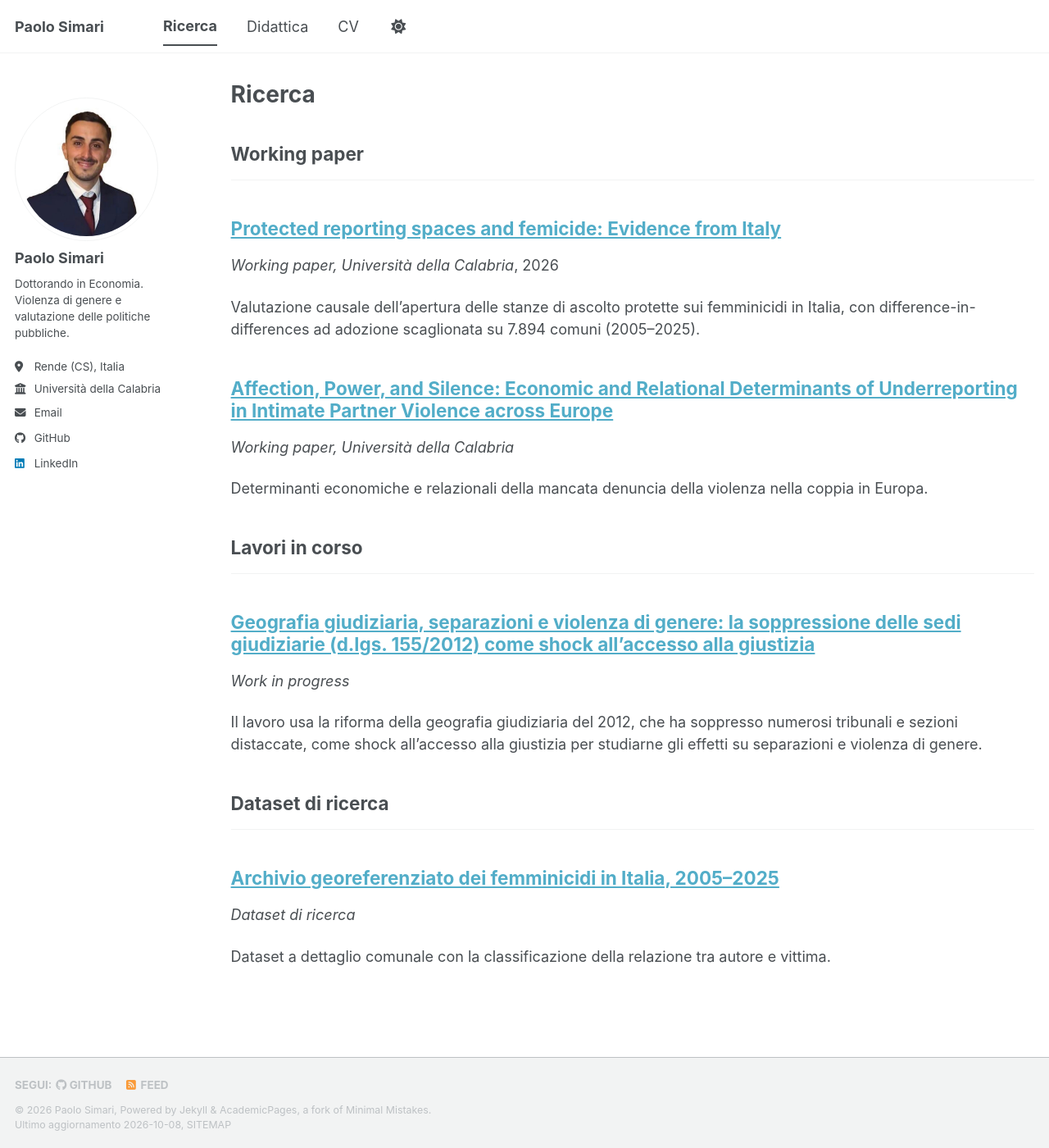
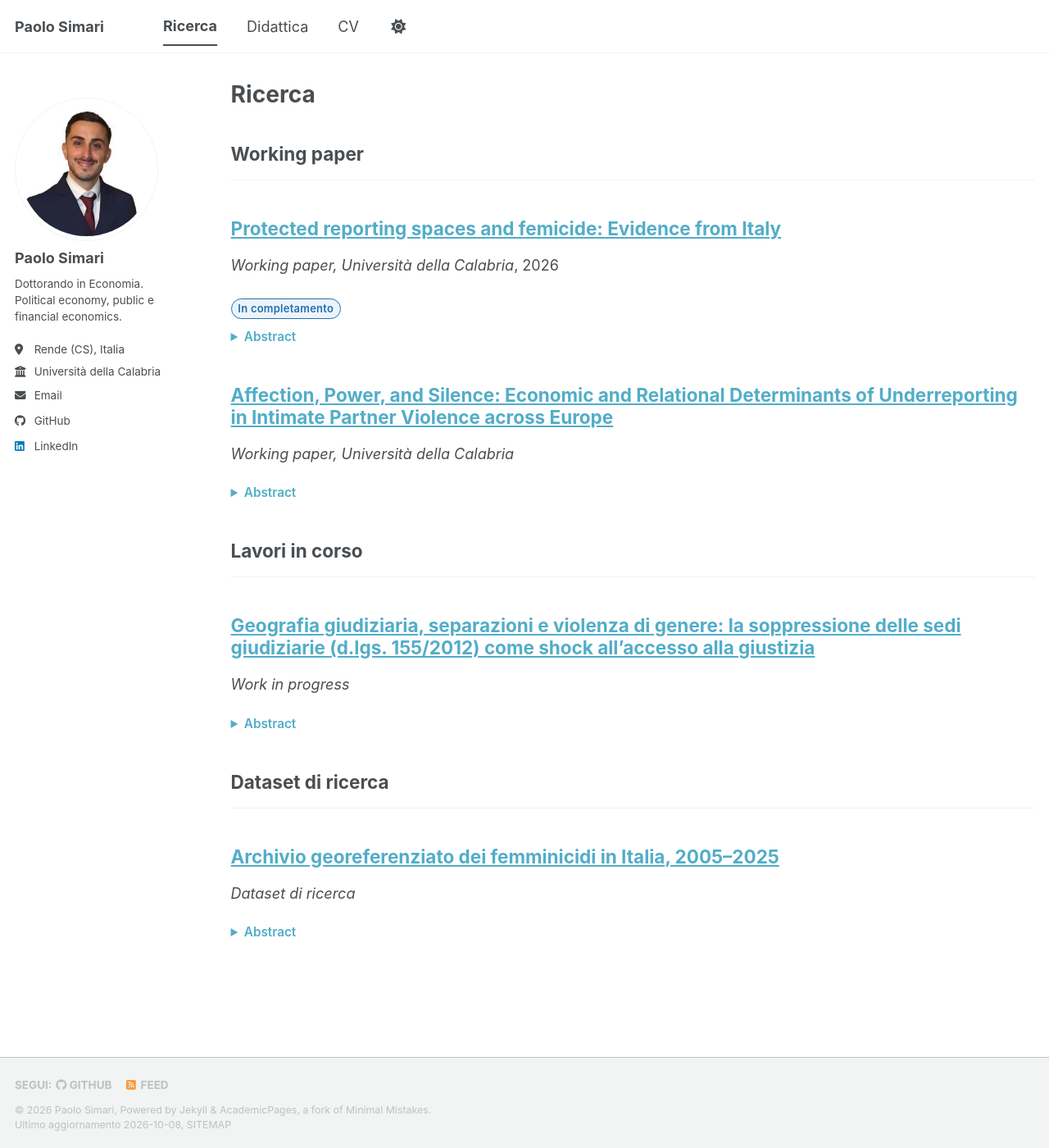
Before and after one commit to PaoloSmr/simaripaolo, a Jekyll site: the page built from _pages/publications.html, in a window 1280 px wide and 1400 px high. Shown: the whole window at 82% size. Built offline with Jekyll 4.4.1, drawn with Linux system fonts in a browser that asks for light colours; a style sheet for code colours, icons or effects is not loaded.

Commit message:
Aggiunge bollini di stato, coautori e abstract apribili alle pubblicazioni
- Nuovi campi facoltativi nelle pubblicazioni: status (bollino colorato
  in base allo stato), award, coauthors, presentations
- Nella pagina Ricerca l'abstract e le presentazioni si aprono con un
  clic (<details>, senza JavaScript); nella pagina del singolo lavoro
  compaiono per intero
- Stili in _sass/layout/_publications.scss, con varianti per il tema scuro
- Home: nuova presentazione e interessi di ricerca (political economy,
  financial economics, economia pubblica e politica fiscale)
- README: istruzioni per i nuovi campi

Co-Authored-By: Claude Opus 5.5 <noreply@anthropic.com>
Claude-Session: https://claude.ai/code/session_01NoqGBvriQUarxLwc9QUV7v

```diff
--- a/_config.yml
+++ b/_config.yml
@@ -11,7 +11,7 @@ site_theme               : "default"   # temi: "default", "air", "sunrise", "min
 title                    : "Paolo Simari"
 title_separator          : "-"
 name                     : &name "Paolo Simari"
-description              : &description "Paolo Simari, dottorando in Economia all'Università della Calabria. Economia della violenza di genere e valutazione delle politiche pubbliche."
+description              : &description "Paolo Simari, dottorando in Economia all'Università della Calabria. Political economy, financial economics, economia pubblica e politiche contro la violenza di genere."
 
 # Indirizzo del sito.
 # Ora il repository si chiama "simaripaolo", quindi il sito è su
@@ -26,7 +26,7 @@ author:
   avatar           : "paolo-simari.jpg"   # la foto è in images/
   name             : "Paolo Simari"
   pronouns         :
-  bio              : "Dottorando in Economia. Violenza di genere e valutazione delle politiche pubbliche."
+  bio              : "Dottorando in Economia. Political economy, public e financial economics."
   location         : "Rende (CS), Italia"
   employer         : "Università della Calabria"
   uri              : # URL di un altro sito, es. la pagina istituzionale
--- a/_includes/archive-single.html
+++ b/_includes/archive-single.html
@@ -46,7 +46,9 @@
          <p class="page__date"><strong><i class="fa fa-fw fa-calendar" aria-hidden="true"></i> {{ site.data.ui-text[site.locale].date_label | default: "Published:" }}</strong> <time datetime="{{ post.date | default: "1900-01-01" | date_to_xmlschema }}">{{ post.date | default: "1900-01-01" | date: "%B %d, %Y" }}</time></p>
         {% endif %}
 
-    {% if post.excerpt and site.read_more != 'enabled' %}
+    {% if post.collection == 'publications' %}
+      {% include pub-extra.html post=post %}
+    {% elsif post.excerpt and site.read_more != 'enabled' %}
     <p class="archive__item-excerpt" itemprop="description">{{ post.excerpt | markdownify }}</p>
     {% elsif post.excerpt and site.read_more == 'enabled' %}
     <p class="archive__item-excerpt" itemprop="description"><p>{{ post.excerpt | markdownify | remove: '<p>' | remove: '</p>' }}<strong><a href="{{ base_path }}{{ post.url }}" rel="permalink"> Read more</a></strong></p></p>
--- /dev/null
+++ b/_includes/pub-extra.html
@@ -0,0 +1,44 @@
+{% comment %}
+  Dettagli extra delle pubblicazioni: stato (bollino), premio, coautori,
+  abstract apribile e presentazioni. Campi nel front matter:
+    status, award, coauthors, presentations (elenco).
+  include.full = true nella pagina del singolo lavoro (niente riquadro apribile).
+{% endcomment %}
+{% assign p = include.post %}
+{% if p.status or p.award %}
+  <p class="pub-badges">
+    {% if p.status %}
+      {% assign s = p.status | downcase %}
+      {% if s contains 'publish' or s contains 'pubblicat' or s contains 'accept' or s contains 'accettat' or s contains 'forthcoming' %}
+        {% assign cls = 'pub' %}
+      {% elsif s contains 'r&r' or s contains 'revise' or s contains 'revision' %}
+        {% assign cls = 'rr' %}
+      {% else %}
+        {% assign cls = 'review' %}
+      {% endif %}
+      <span class="pub-badge pub-badge--{{ cls }}">{{ p.status | escape }}</span>
+    {% endif %}
+    {% if p.award %}<span class="pub-badge pub-badge--award">{{ p.award | escape }}</span>{% endif %}
+  </p>
+{% endif %}
+{% if p.coauthors %}
+  <p class="pub-coauthors">con {{ p.coauthors | markdownify | remove: '<p>' | remove: '</p>' | strip }}</p>
+{% endif %}
+{% if include.full %}
+  {% if p.presentations %}
+    <p class="pub-pres-title">Presentazioni</p>
+    <ul class="pub-pres">{% for x in p.presentations %}<li>{{ x }}</li>{% endfor %}</ul>
+  {% endif %}
+{% else %}
+  {% capture body %}{{ p.content | strip }}{% endcapture %}
+  {% if body != '' or p.presentations %}
+    <details class="pub-details">
+      <summary>{% if body != '' %}Abstract{% if p.presentations %} e presentazioni{% endif %}{% else %}Presentazioni{% endif %}</summary>
+      {% if body != '' %}<div class="pub-abstract">{{ body }}</div>{% endif %}
+      {% if p.presentations %}
+        <p class="pub-pres-title">Presentazioni</p>
+        <ul class="pub-pres">{% for x in p.presentations %}<li>{{ x }}</li>{% endfor %}</ul>
+      {% endif %}
+    </details>
+  {% endif %}
+{% endif %}
--- a/_layouts/single.html
+++ b/_layouts/single.html
@@ -38,6 +38,7 @@ layout: default
           <p> {{ page.type }}, <i>{{ page.venue }}</i>{% unless page.hide_year %}, {{ page.date | default: "1900-01-01" | date: "%Y" }}{% endunless %} </p>
         {% elsif page.venue and page.date %}
           <p>{% if page.venue %}<i>{{ page.venue }}</i>{% endif %}{% unless page.hide_year %}{% if page.venue %}, {% endif %}{{ page.date | default: "1900-01-01" | date: "%Y" }}{% endunless %}</p>
+          {% if page.collection == 'publications' %}{% include pub-extra.html post=page full=true %}{% endif %}
         {% elsif page.date %}
           <p class="page__date"><strong><i class="fa fa-fw fa-calendar" aria-hidden="true"></i> {{ site.data.ui-text[site.locale].date_label | default: "Published:" }}</strong> <time datetime="{{ page.date | date_to_xmlschema }}">{{ page.date | default: "1900-01-01" | date: "%B %d, %Y" }}</time></p>
         {% endif %}
--- /dev/null
+++ b/_sass/layout/_publications.scss
@@ -0,0 +1,67 @@
+/* ==========================================================================
+   Pubblicazioni: bollini di stato, coautori, abstract apribile
+   ========================================================================== */
+
+.pub-badges {
+  margin: 0.2em 0 0.4em;
+}
+
+.pub-badge {
+  display: inline-block;
+  margin: 0 0.4em 0.3em 0;
+  padding: 0.15em 0.6em;
+  border: 1px solid currentColor;
+  border-radius: 999px;
+  font-size: 0.72em;
+  font-weight: 600;
+  line-height: 1.5;
+  letter-spacing: 0.02em;
+  white-space: nowrap;
+
+  &--pub    { color: #2e7d32; background: rgba(46, 125, 50, 0.08); }
+  &--rr     { color: #b26a00; background: rgba(178, 106, 0, 0.08); }
+  &--review { color: #1f6fb2; background: rgba(31, 111, 178, 0.08); }
+  &--award  { color: #7b3fa0; background: rgba(123, 63, 160, 0.08); }
+}
+
+html[data-theme="dark"] .pub-badge {
+  &--pub    { color: #81c784; }
+  &--rr     { color: #ffb74d; }
+  &--review { color: #64b5f6; }
+  &--award  { color: #ce93d8; }
+}
+
+.pub-coauthors {
+  margin: 0 0 0.4em;
+  font-size: 0.9em;
+  font-style: italic;
+}
+
+.pub-details {
+  margin: 0.3em 0 1em;
+
+  summary {
+    cursor: pointer;
+    font-size: 0.85em;
+    font-weight: 600;
+    color: var(--global-link-color);
+    list-style-position: inside;
+  }
+
+  .pub-abstract {
+    margin-top: 0.6em;
+    font-size: 0.9em;
+    text-align: justify;
+  }
+}
+
+.pub-pres-title {
+  margin: 0.6em 0 0.2em;
+  font-size: 0.85em;
+  font-weight: 600;
+}
+
+.pub-pres {
+  margin-top: 0;
+  font-size: 0.85em;
+}
--- a/assets/css/main.scss
+++ b/assets/css/main.scss
@@ -34,6 +34,7 @@
 
     "layout/page",
     "layout/archive",
+    "layout/publications",
     "layout/sidebar",
     "layout/json_cv"
 ;
```
Also changed, not shown: README.md (+13 -0 lines), _pages/about.md (+6 -6 lines), _publications/2026-08-24-stanze-ascolto-femminicidi.md (+7 -2 lines).
